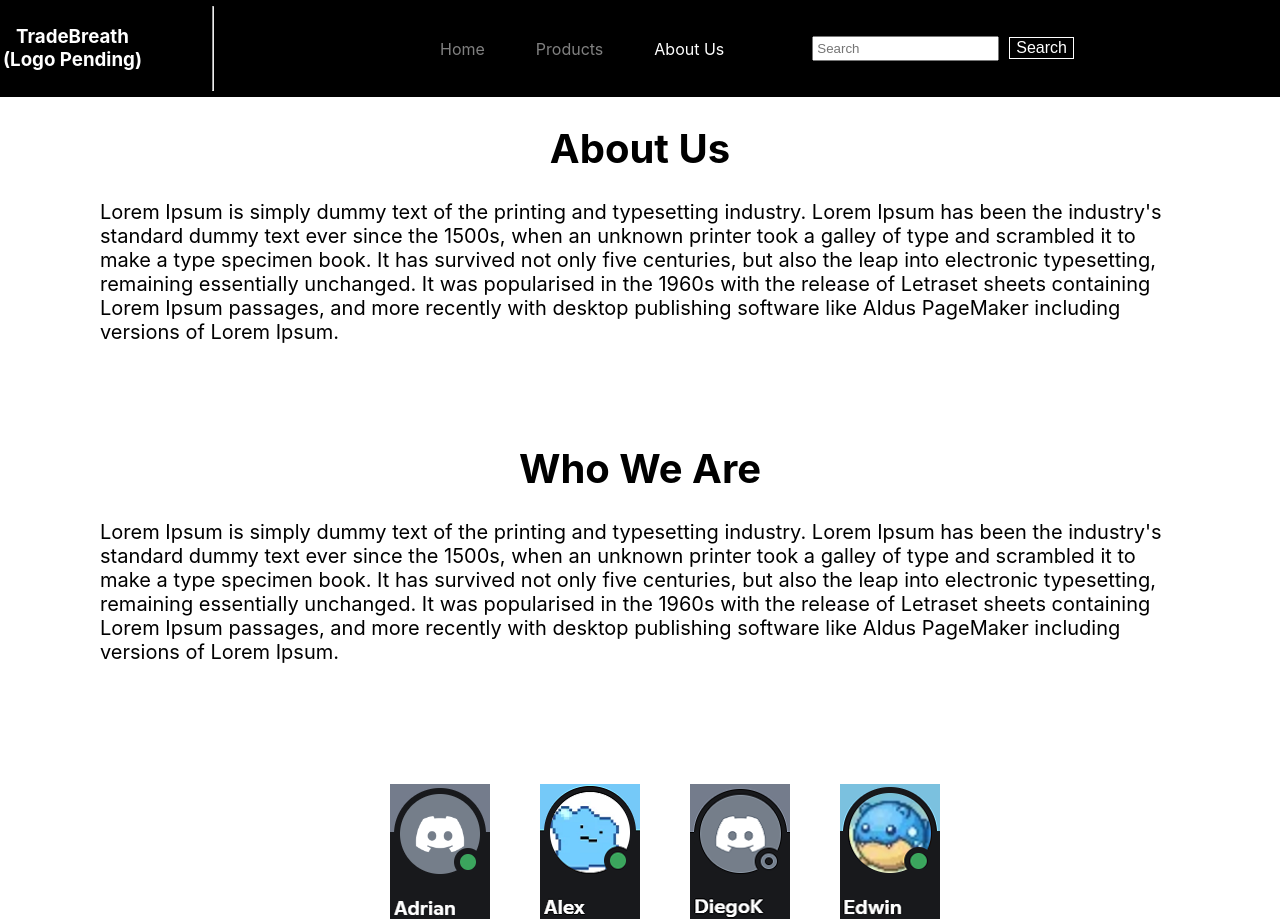
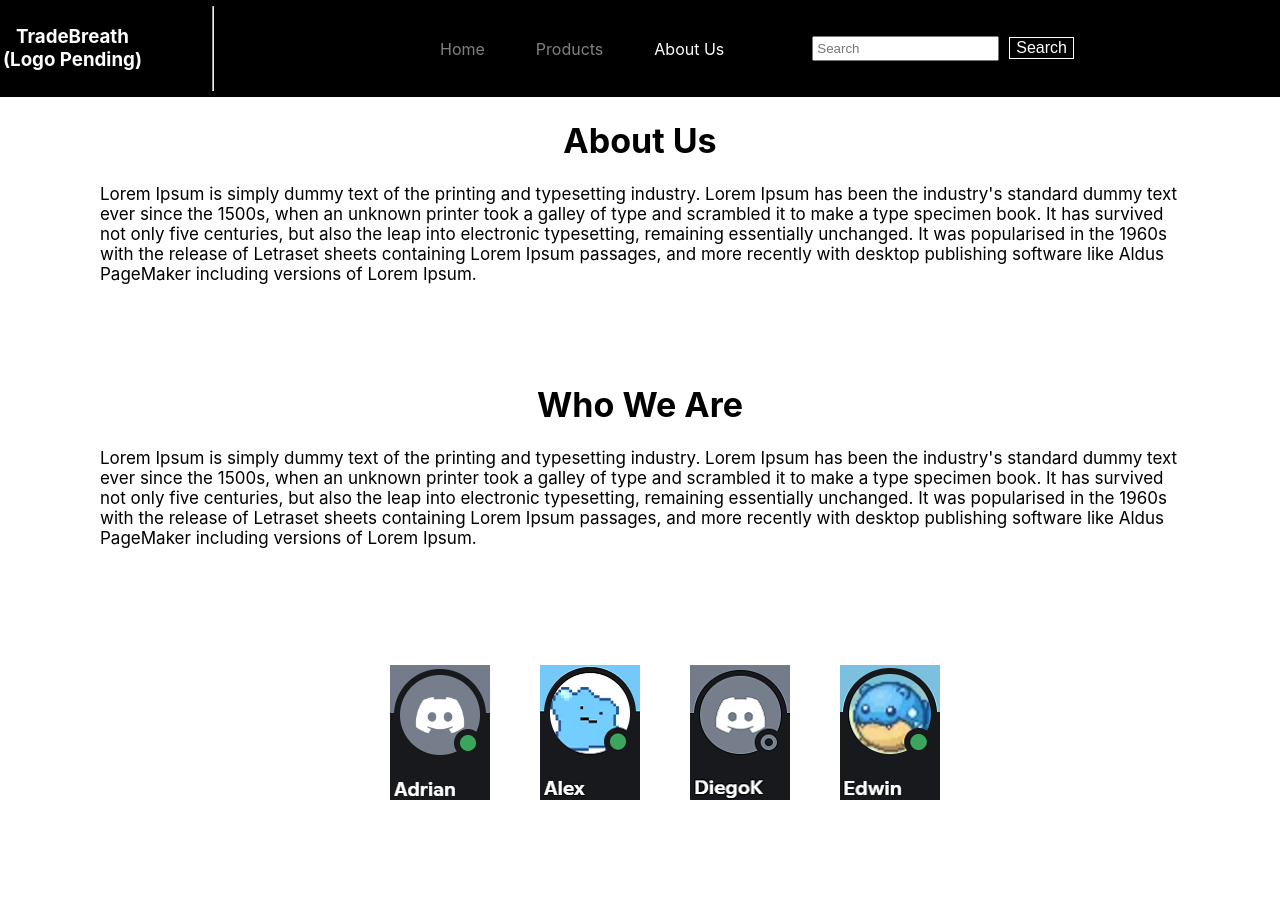
Before and after one commit to DesperadoSP/csci49900-capstone-project, a React (Create React App) app: page /about in a window 1280 px wide. After the commit the page ends 800 px from the top, so only its background shows below. Built offline with nearby package versions, Linux system fonts and the light colour scheme.

Commit message:
Font Change

```diff
--- a/src/pages/about.css
+++ b/src/pages/about.css
@@ -1,5 +1,5 @@
 .container {
-    font-size: 20px;
+    font-size: 17px;
 }
 
 .aboutTitle {
```
